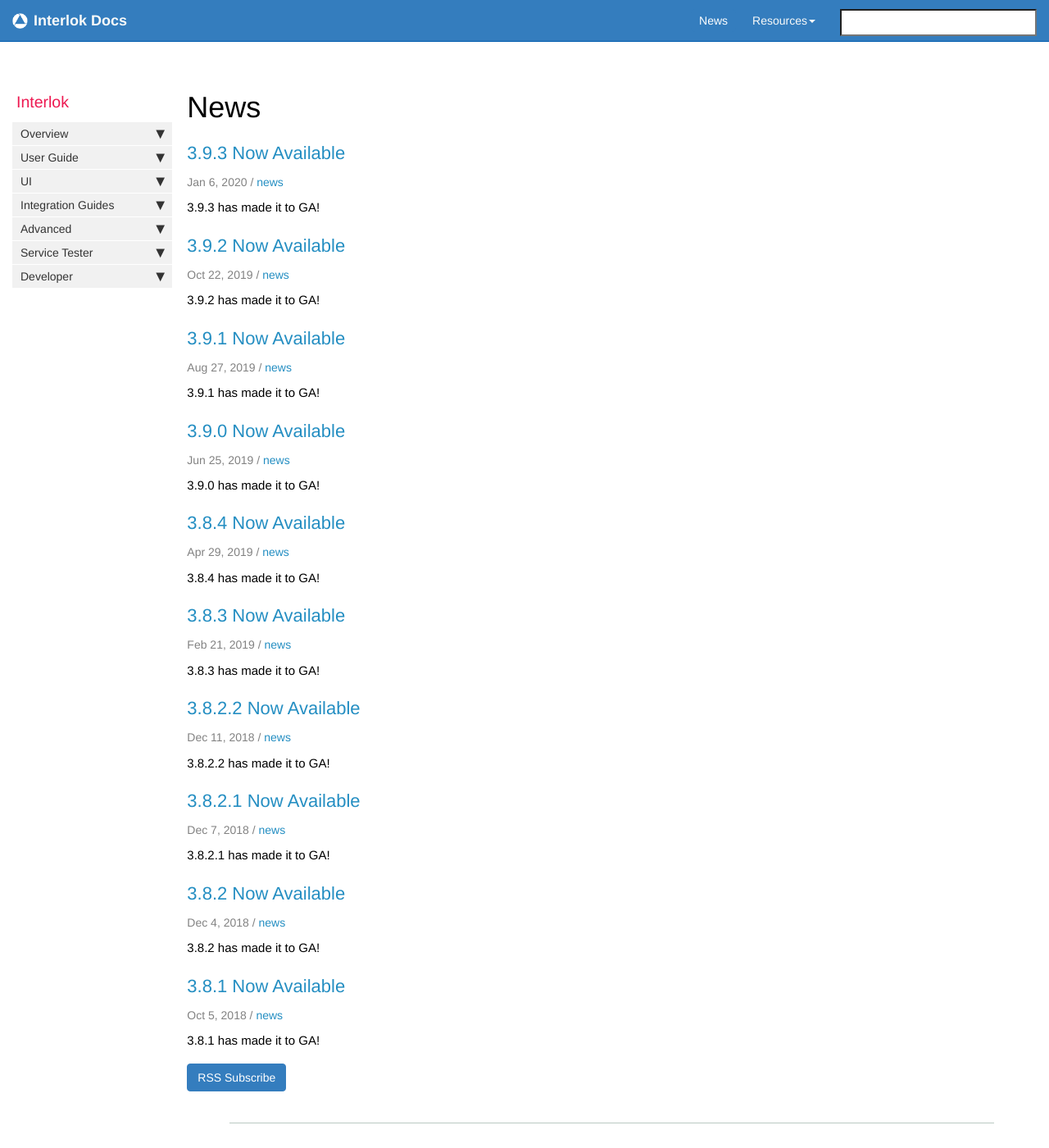
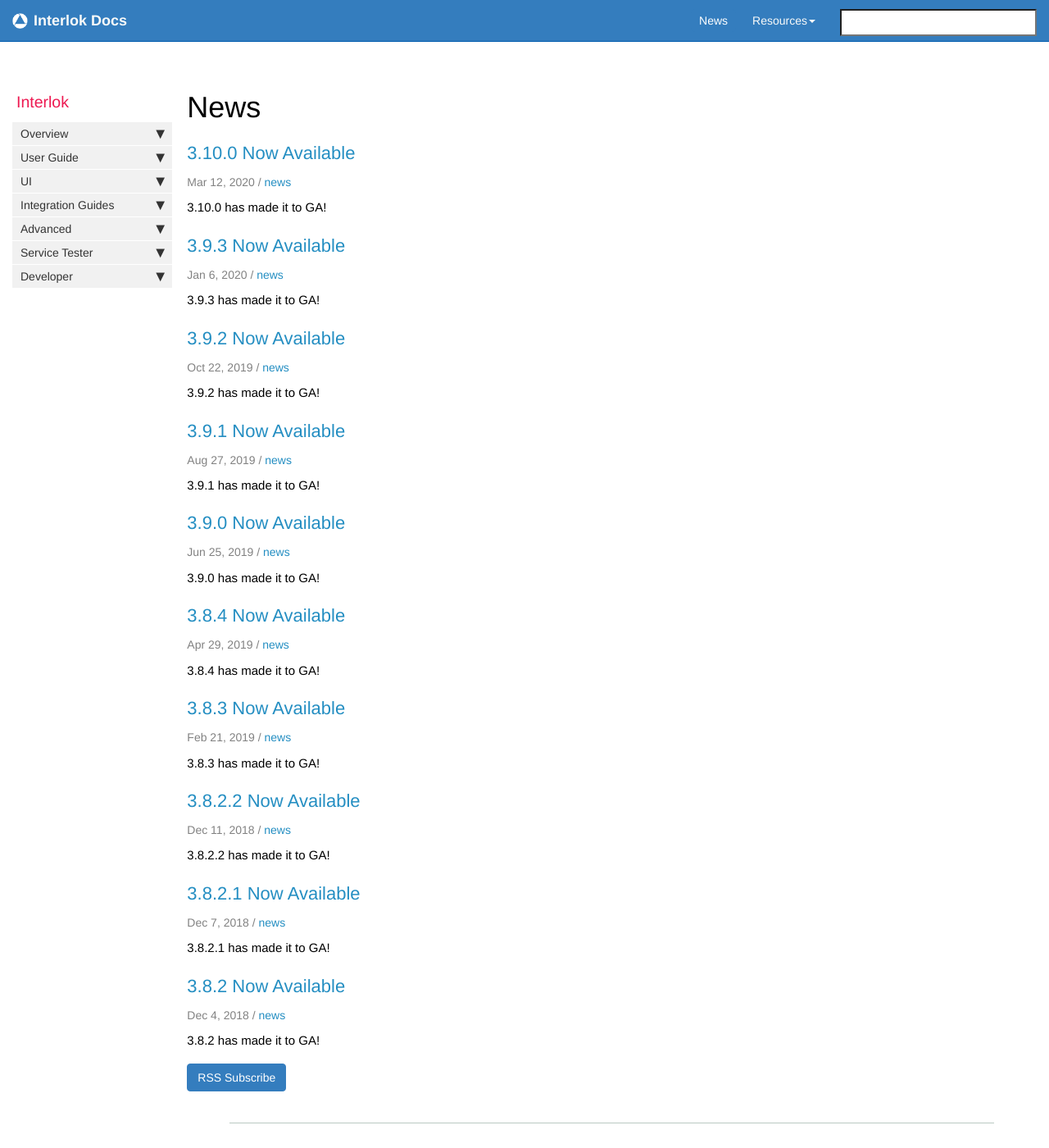
Before and after one commit to adaptris/interlok-docs-legacy, a Jekyll site: the page built from pages/news/news.html, in a window 1280 px wide and 1400 px high. Shown: the whole window at 82% size. Built offline with Jekyll 4.4.1, drawn with Linux system fonts in a browser that asks for light colours; nearby versions of some CDN libraries; comment, search, counter and statistics services are not loaded.

Commit message:
updated dates and post for 3.10.0

```diff
--- a/_includes/custom/release3100.html
+++ b/_includes/custom/release3100.html
@@ -1,6 +1,6 @@
 ## Version 3.10.0 ##
 
-Release Date : 2020-03
+Release Date : 2020-03-12
 
 ### Key Highlights
 
```
Also changed, not shown: _posts/2020-03-12-3.10.0-release.md (added, +15 -0 lines).
